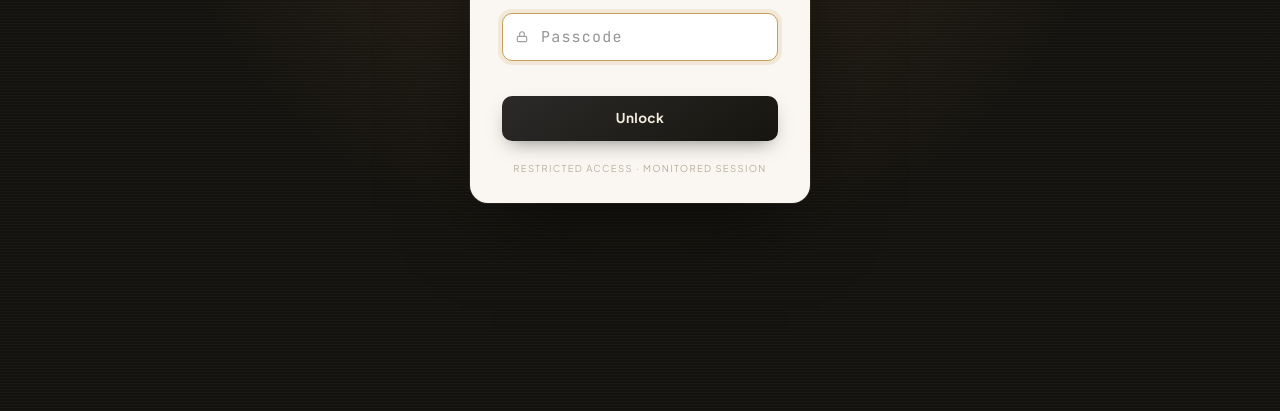
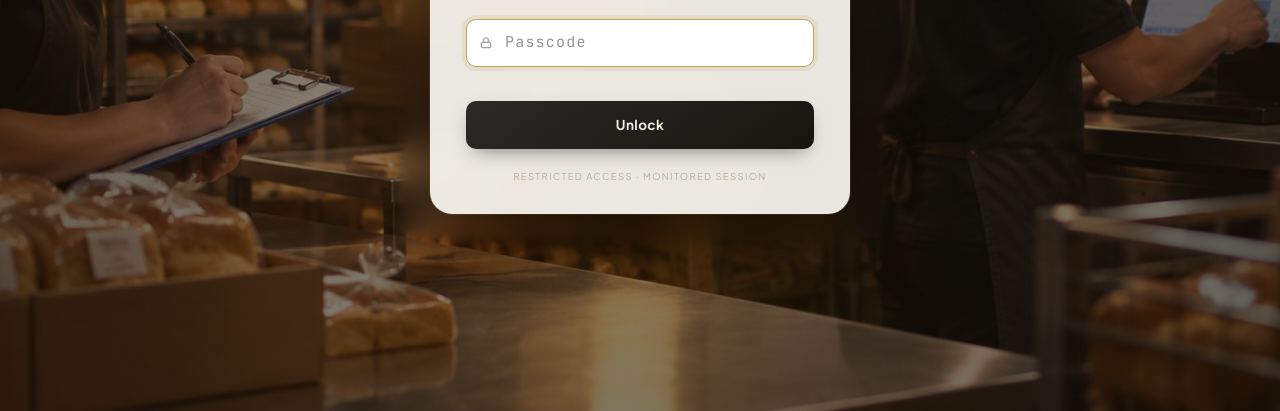
Before and after one commit to auditstaff1jbyl-tech/staff-monitoring-eod, a website: page index.html in a window 1280 px wide. Shown: the part 389-800 px from the top of the page. Drawn offline with Linux system fonts and the light colour scheme; a web font is replaced by a local one.

Commit message:
Add files via upload

```diff
--- a/assets/css/dashboard-polish.css
+++ b/assets/css/dashboard-polish.css
@@ -256,3 +256,36 @@ button[id^="btn-"]:not([disabled]):active {
     transition: none !important;
   }
 }
+
+/* ============================================================
+   Passcode gate — bakery photo background
+   (:has(#gateForm) targets the login gate only, not the
+   "Could not load your data" overlay that shares .gm-overlay)
+   Image lives at /assets/login-bg.jpg
+   ============================================================ */
+.gm-overlay:has(#gateForm) {
+  background:
+    radial-gradient(circle at 50% 45%, rgba(20,12,4,.08), rgba(20,12,4,.55) 100%),
+    linear-gradient(rgba(20,12,4,.30), rgba(20,12,4,.30)),
+    url("../login-bg.jpg") center / cover no-repeat #15130F;
+}
+.gm-overlay:has(#gateForm) .gm-orb { display: none; }
+
+#gateForm.gm-card {
+  width: 420px;
+  padding: 40px 36px 30px;
+  border-radius: 22px;
+  background: rgba(247,245,240,.94);
+  -webkit-backdrop-filter: blur(8px);
+  backdrop-filter: blur(8px);
+  box-shadow: 0 30px 80px -20px rgba(0,0,0,.6), 0 0 0 1px rgba(197,160,89,.18);
+}
+#gateForm .gm-logo  { width: 60px; height: 60px; font-size: 14px; }
+#gateForm .gm-title { font-size: 20px; }
+#gateForm .gm-input { height: 48px; padding-top: 0; padding-bottom: 0; }
+#gateForm .gm-btn   { height: 48px; padding-top: 0; padding-bottom: 0; }
+
+@media (max-width: 480px) {
+  #gateForm.gm-card { padding: 32px 22px 24px; }
+  #gateForm .gm-title { font-size: 17px; }
+}
```
